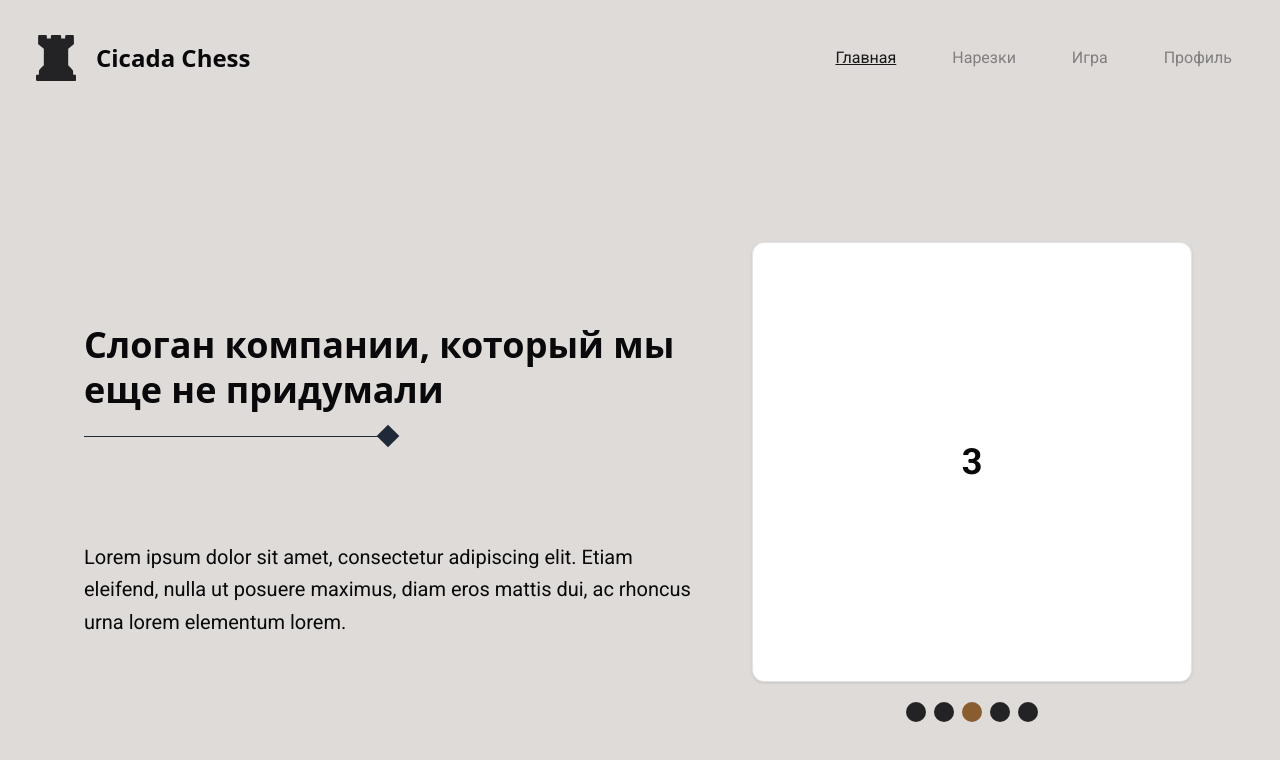
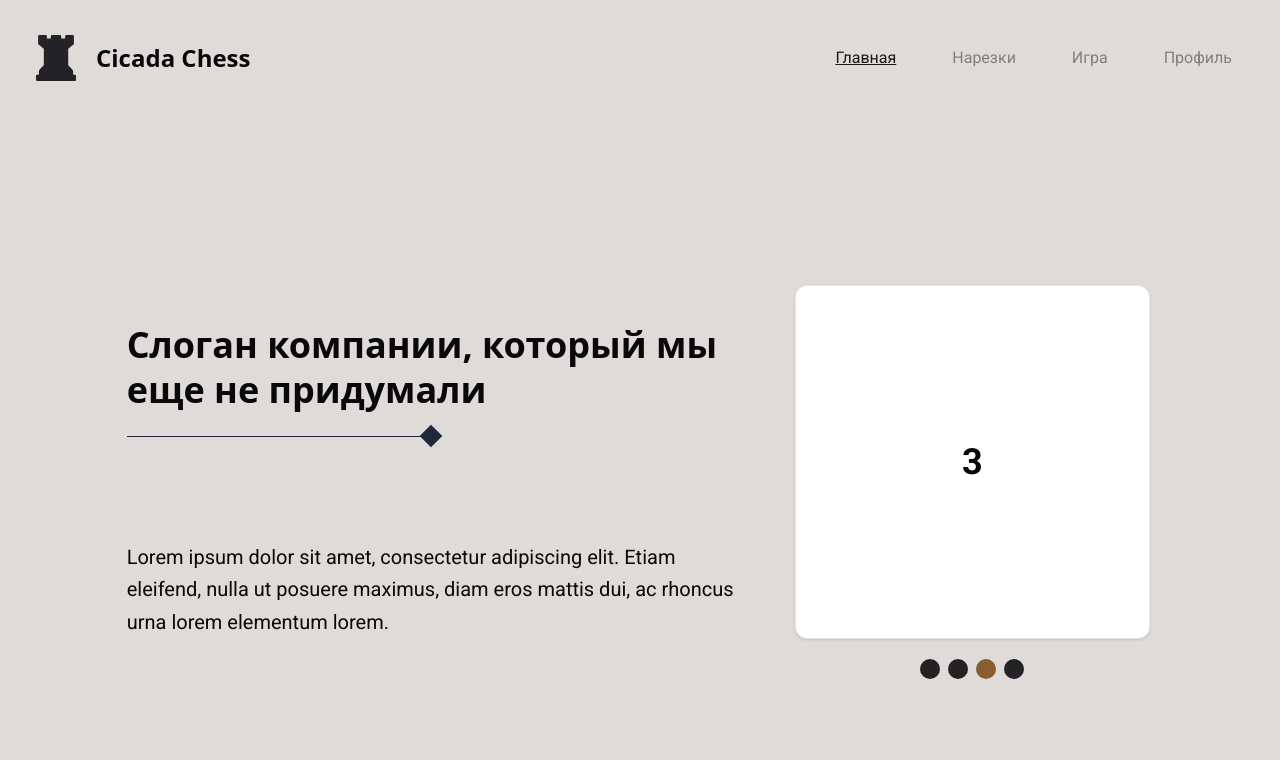
Before and after one commit to SmokingElk/cicada-frontend-mirror, a Next.js app: page / in a window 1280 px wide. Shown: the top 760 px of the page. Built offline with nearby package versions, Linux system fonts and the light colour scheme.

Commit message:
add landingCarousel

```diff
--- a/src/app/page.tsx
+++ b/src/app/page.tsx
@@ -1,4 +1,4 @@
-import LandingPage from "@/components/(shared)/landingPage"
+import LandingPage from "@/components/(shared)/landing/landingPage"
 
 export default function Home() {
   return (
--- a/src/components/(shared)/landingCarousel.tsx
+++ b/src/components/(shared)/landing/landingCarousel.tsx
@@ -1,6 +1,6 @@
 "use client";
 
-import * as React from "react";
+import { useRef, useState, useEffect } from "react";
 import Autoplay from "embla-carousel-autoplay";
 import { Card, CardContent } from "@/components/ui/card";
 import {
@@ -11,14 +11,14 @@ import {
 } from "@/components/ui/carousel";
 
 export default function LandingCarousel() {
-	const plugin = React.useRef(
+	const plugin = useRef(
 		Autoplay({delay: 2000, stopOnInteraction: true})
 	);
 
-	const [selectedIndex, setSelectedIndex] = React.useState(0);
-	const [carouselApi, setCarouselApi] = React.useState<CarouselApi | null>(null);
+	const [selectedIndex, setSelectedIndex] = useState(0);
+	const [carouselApi, setCarouselApi] = useState<CarouselApi | null>(null);
 
-	React.useEffect(() => {
+	useEffect(() => {
 		if (!carouselApi) return;
 
 		setSelectedIndex(carouselApi.selectedScrollSnap());
@@ -37,7 +37,7 @@ export default function LandingCarousel() {
 				setApi={setCarouselApi}
 			>
 				<CarouselContent>
-					{Array.from({length: 5}).map((_, index) => (
+					{Array.from({length: 4}).map((_, index) => (
 						<CarouselItem key={index}>
 							<div className="p-1">
 								<Card>
@@ -53,14 +53,13 @@ export default function LandingCarousel() {
 
 			{/* Индикаторы */}
 			<div className="flex justify-center space-x-2 mt-4">
-				{Array.from({length: 5}).map((_, index) => (
+				{Array.from({length: 4}).map((_, index) => (
 					<button
 						key={index}
 						className={`h-5 w-5 rounded-full ${
 							index === selectedIndex ? "bg-[#8A5D31]" : "bg-[#232326]"
 						}`}
 						onClick={() => carouselApi?.scrollTo(index)}
-						aria-label={`Go to slide ${index + 1}`}
 					/>
 				))}
 			</div>
```
Also changed, not shown: src/components/(shared)/landing/landingPage.tsx (renamed from src/components/(shared)/landingPage.tsx).
